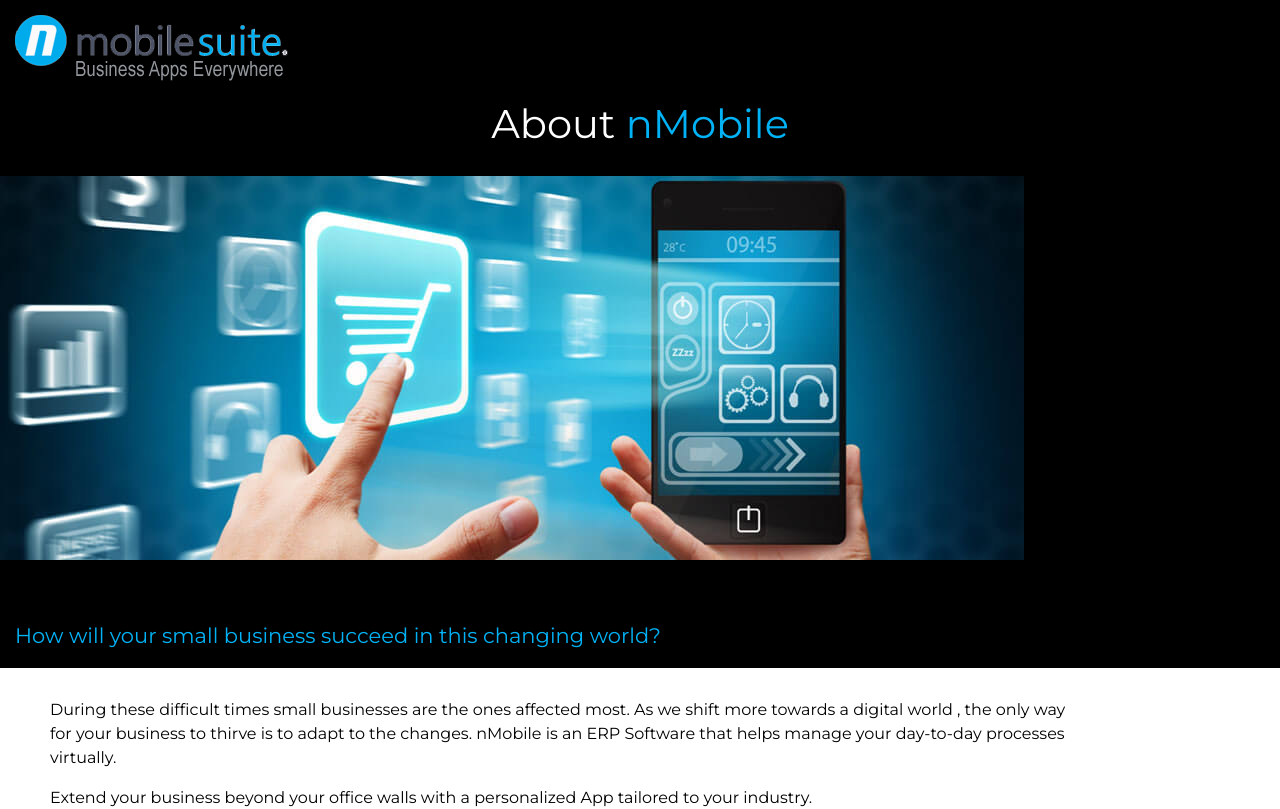
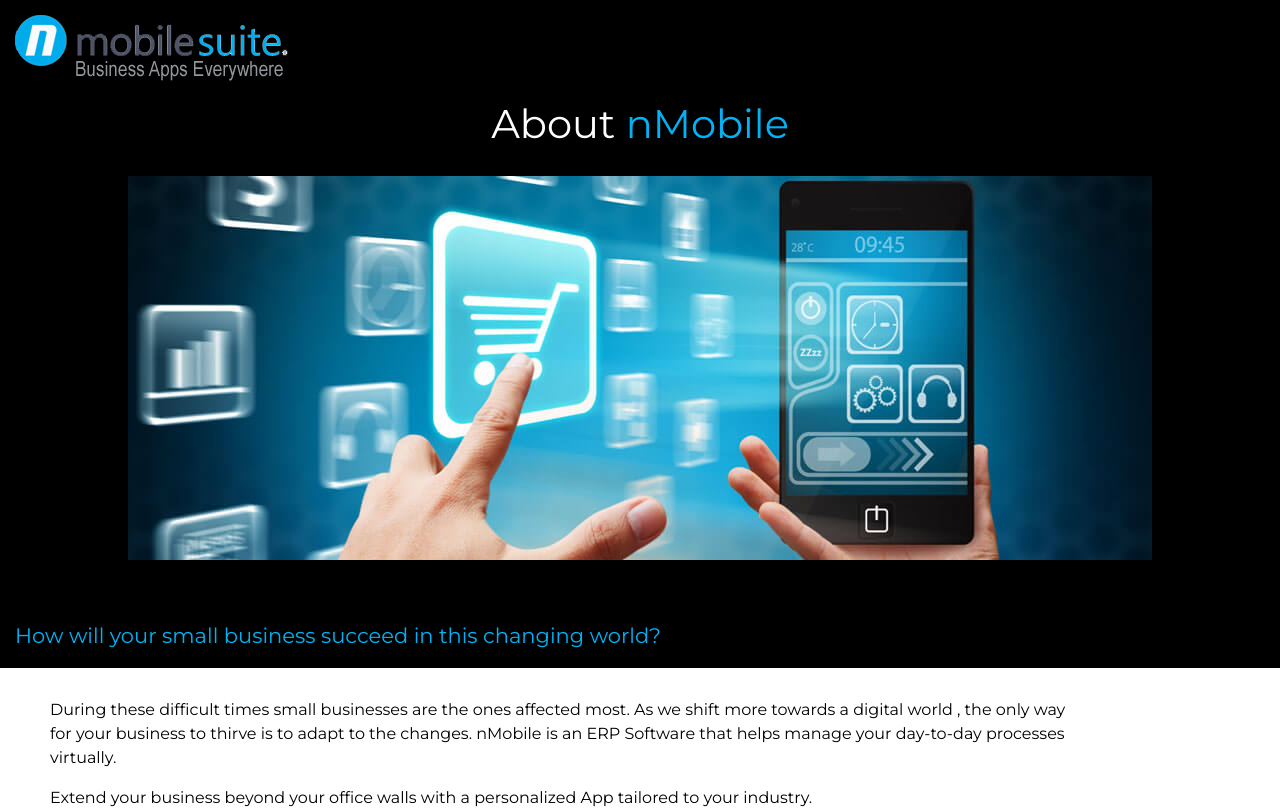
Before and after one commit to ValianaJosic/nMobile, a React (Create React App) app: page /about in a window 1280 px wide. Shown: the top 809 px of the page. Built offline with nearby package versions, Linux system fonts and the light colour scheme.

Commit message:
about page content CSS

```diff
--- a/src/Pages/About/about.css
+++ b/src/Pages/About/about.css
@@ -10,6 +10,9 @@
 
 .about-img{
     padding-bottom: 50px;
+}
+
+.about-img-div{
     text-align: center;
 }
 
```
